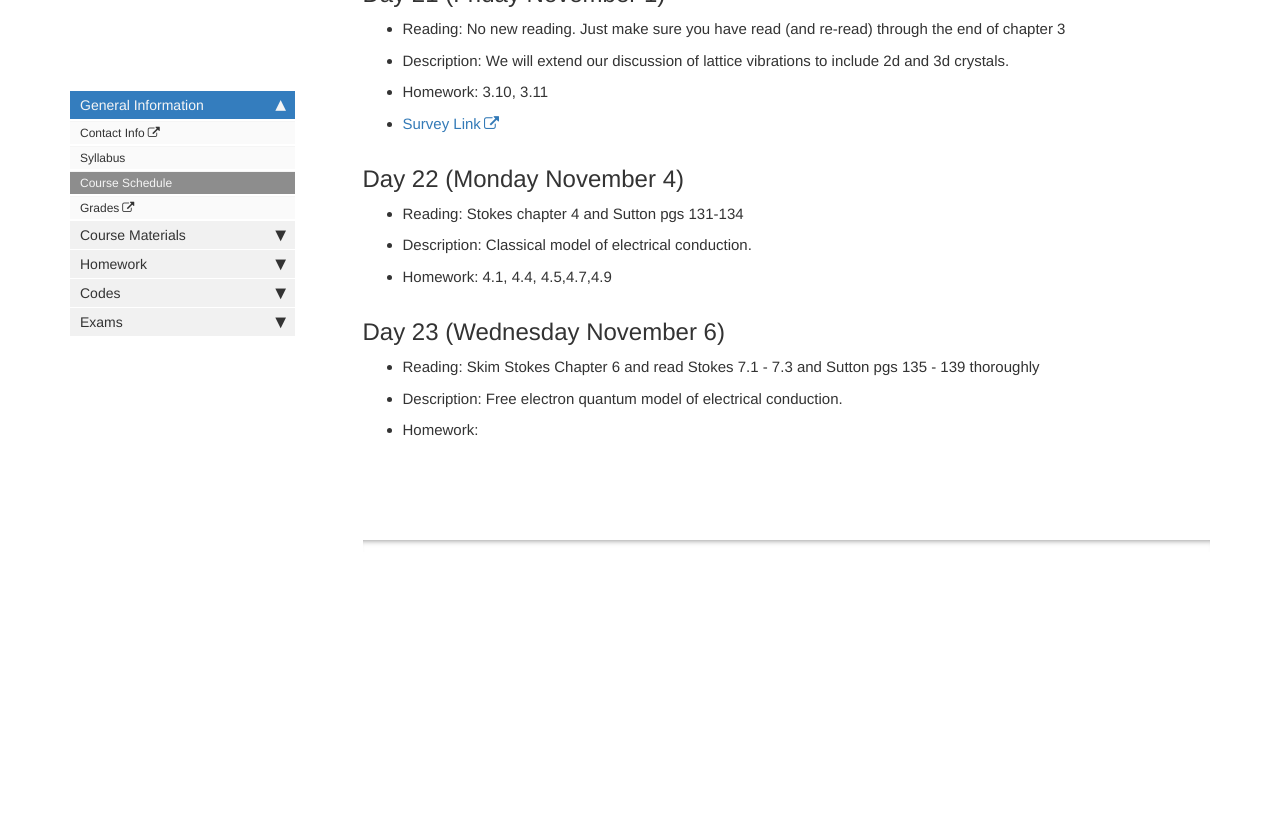
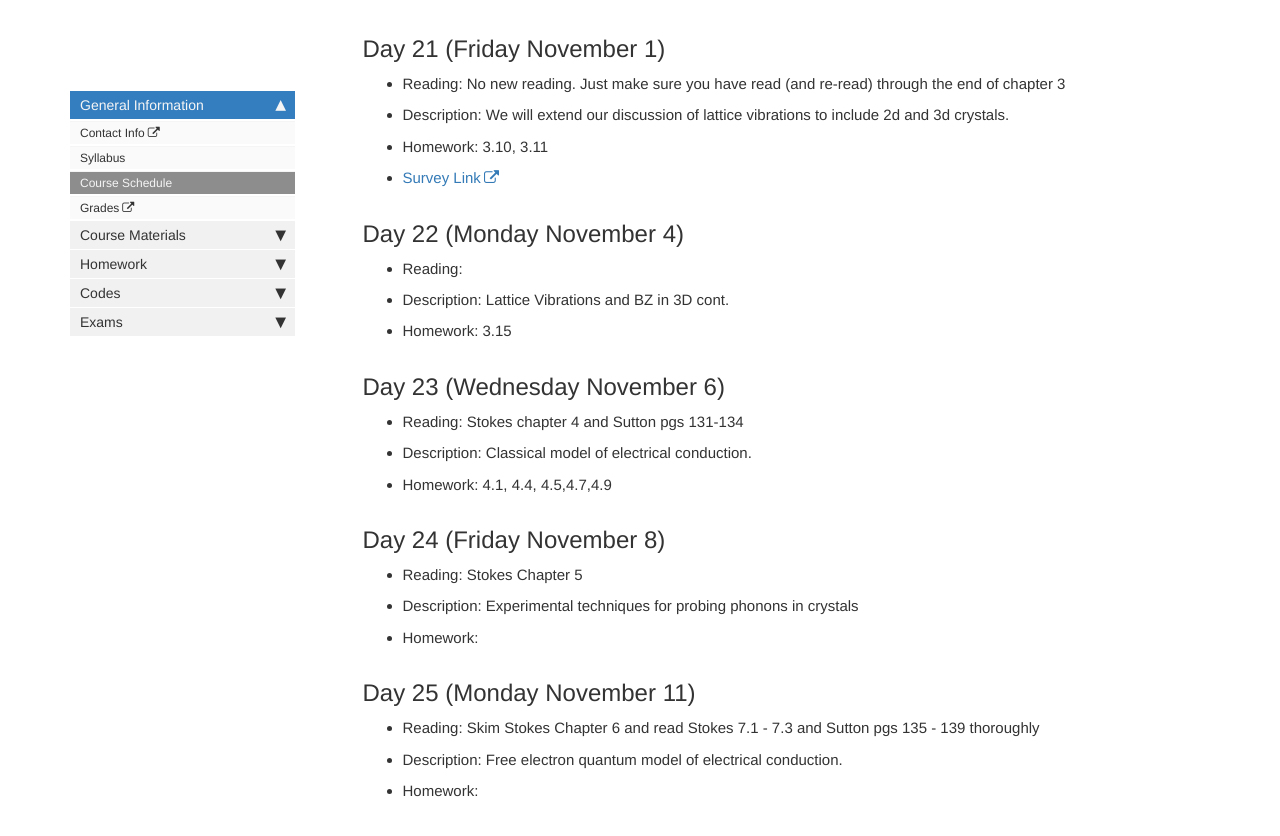
Before and after one commit to lancejnelson/PH323, a Jekyll site: the page built from course_docs/schedule.md, in a window 1280 px wide and 900 px high, scrolled down 5356 px. Shown: the top 836 px of the window. Built offline with Jekyll 4.4.1, drawn with Linux system fonts in a browser that asks for light colours; comment, search, counter and statistics services are not loaded; before the commit the page ends 5918 px from its top, so only the background shows below that; some of the changed text lies outside the part shown.

Commit message:
Updated schedule

```diff
--- a/course_docs/schedule.md
+++ b/course_docs/schedule.md
@@ -208,19 +208,35 @@
 
 ## Day 22 (Monday November 4)
 
+   - Reading:
+
+   - Description: Lattice Vibrations and BZ in 3D cont.
+
+   - Homework: 3.15
+
+## Day 23 (Wednesday November 6)
+
    - Reading: Stokes chapter 4 and Sutton pgs 131-134
 
    - Description: Classical model of electrical conduction.
 
    - Homework: 4.1, 4.4, 4.5,4.7,4.9
 
-## Day 23 (Wednesday November 6)
+## Day 24 (Friday November 8)
+
+   - Reading: Stokes Chapter 5
+
+   - Description: Experimental techniques for probing phonons in crystals
+   - Homework:
+
+## Day 25 (Monday November 11)
 
    - Reading: Skim Stokes Chapter 6 and read Stokes 7.1 - 7.3 and
      Sutton pgs 135 - 139 thoroughly
 
    - Description: Free electron quantum model of electrical conduction.
    - Homework:
+
 
 [griffiths_chp_1]: https://content.byui.edu/file/51c6f2c7-d1f2-4716-9674-c3bc2de5a273/1/Intro%20to%20Quantum%20Mechanics%20Chapter%201.pdf
 [griffiths_chp_2]: https://content.byui.edu/file/51c6f2c7-d1f2-4716-9674-c3bc2de5a273/1/Intro%20to%20Quantum%20Mechanics%20Chapter%202.pdf
```
